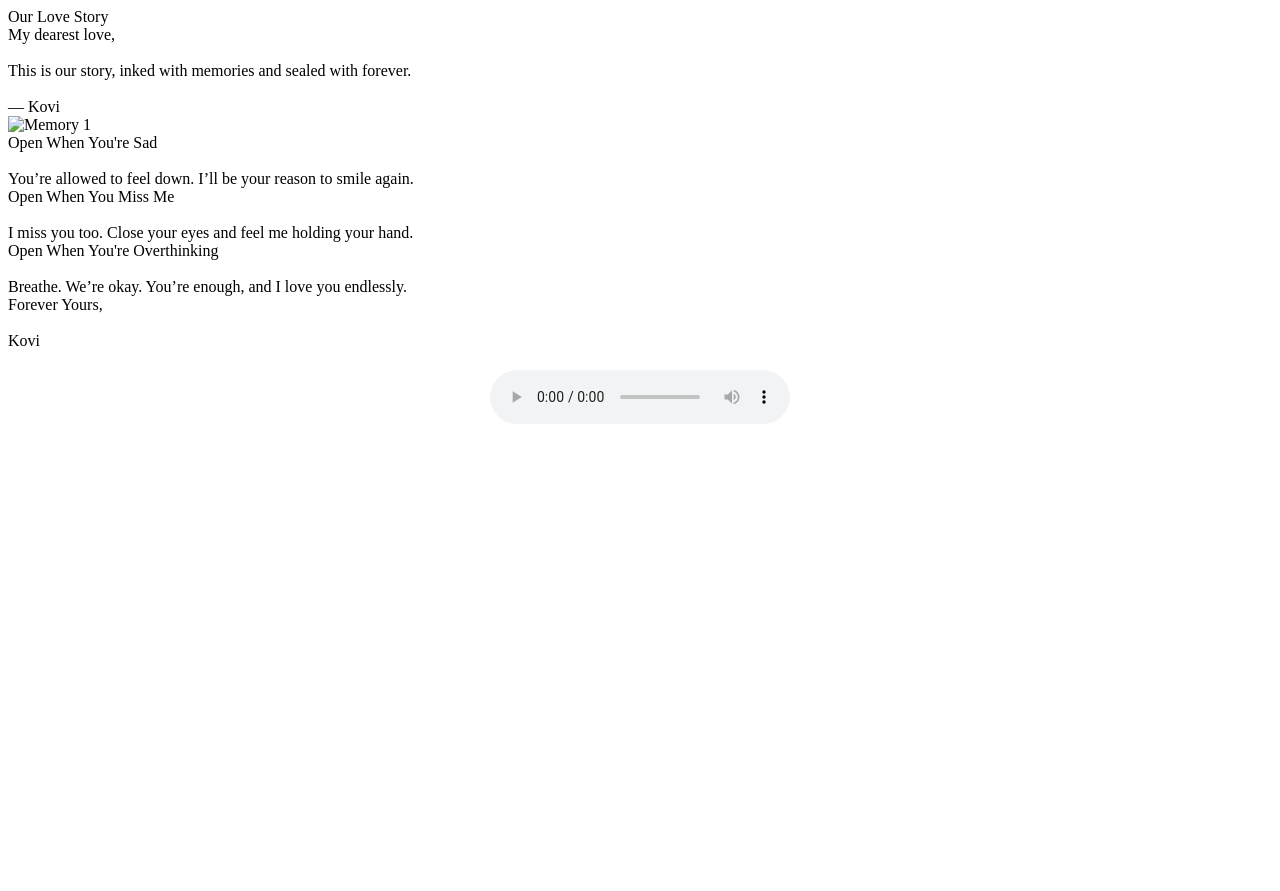
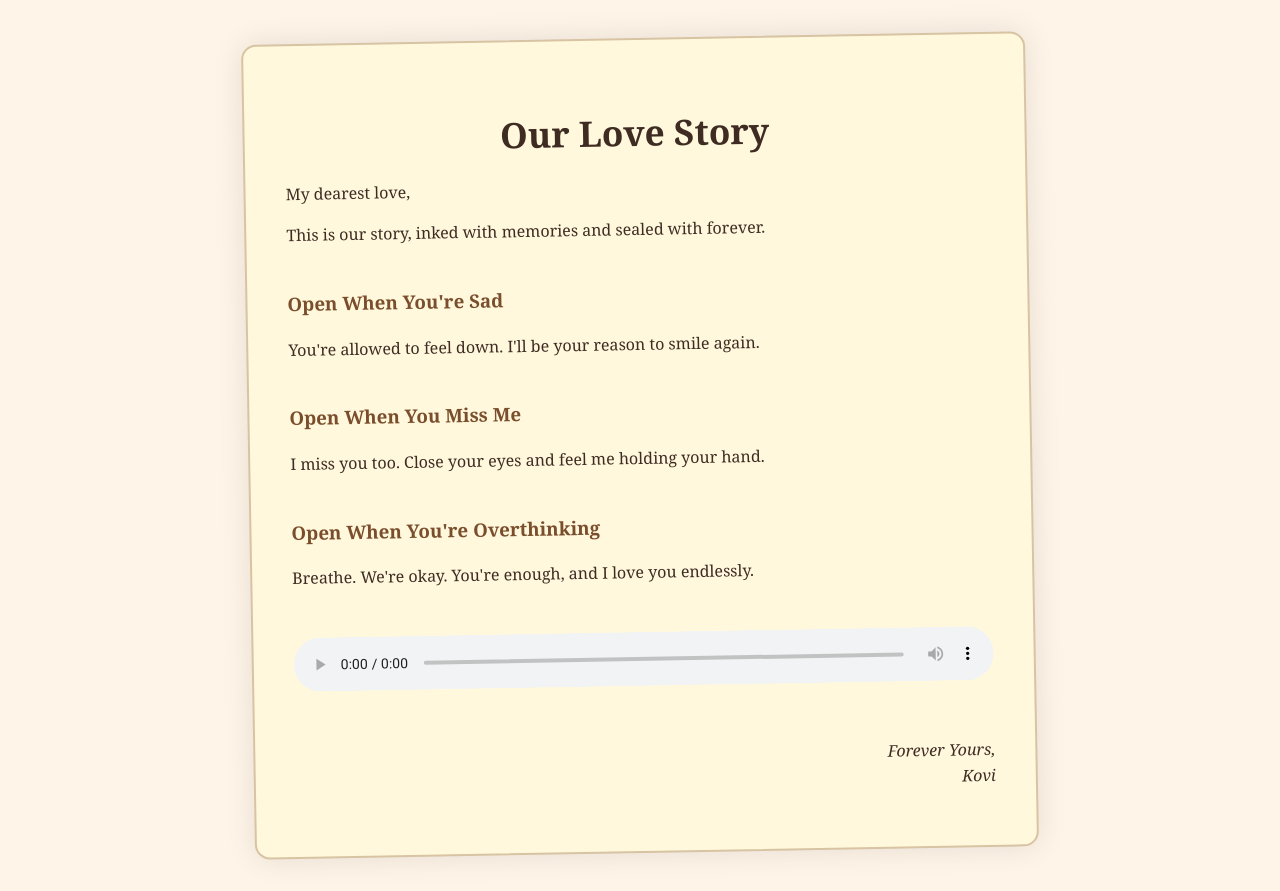
Before and after one commit to kovarthini-nithishkumar/NiKo, a plain HTML site: page index.html in a window 1280 px wide. Before the commit the page ends 800 px from the top, so only its background shows below. Drawn offline with nearby package versions, Linux system fonts and the light colour scheme.

Commit message:
Update index.html

```diff
--- a/index.html
+++ b/index.html
@@ -1,36 +1,91 @@
-
 <!DOCTYPE html>
 <html lang="en">
 <head>
-  <meta charset="UTF-8">
-  <meta name="viewport" content="width=device-width, initial-scale=1.0">
+  <meta charset="UTF-8" />
+  <meta name="viewport" content="width=device-width, initial-scale=1.0"/>
   <title>Our Love Flipbook</title>
-  <link rel="stylesheet" href="css/style.css">
-  <script src="https://code.jquery.com/jquery-3.6.0.min.js"></script>
-  <script src="js/turn.min.js"></script>
+  <style>
+    body {
+      background: #fef4e8;
+      font-family: 'Georgia', serif;
+      color: #3e2c23;
+      padding: 30px;
+      line-height: 1.6;
+    }
+
+    .book {
+      background: #fff8dc;
+      border: 2px solid #d8c4a3;
+      box-shadow: 0 0 30px rgba(0,0,0,0.1);
+      padding: 40px;
+      max-width: 700px;
+      margin: auto;
+      border-radius: 15px;
+      transform: rotate(-1deg);
+    }
+
+    h1 {
+      font-size: 2.2rem;
+      text-align: center;
+      margin-bottom: 10px;
+    }
+
+    h3 {
+      margin-top: 30px;
+      color: #7a4e2c;
+    }
+
+    .section {
+      margin-top: 40px;
+    }
+
+    .flip {
+      transition: all 0.6s ease;
+    }
+
+    .flip:hover {
+      transform: rotate(1deg) scale(1.02);
+    }
+
+    audio {
+      margin-top: 30px;
+      width: 100%;
+    }
+
+    .signature {
+      margin-top: 50px;
+      text-align: right;
+      font-style: italic;
+    }
+  </style>
 </head>
 <body>
-  <div class="book" id="flipbook">
-    <div class="page cover">Our Love Story</div>
-    <div class="page">My dearest love,<br><br>This is our story, inked with memories and sealed with forever.<br><br>— Kovi</div>
-    <div class="page"><img src="images/photo1.jpg" alt="Memory 1"></div>
-    <div class="page open-when">Open When You're Sad<br><br>You’re allowed to feel down. I’ll be your reason to smile again.</div>
-    <div class="page open-when">Open When You Miss Me<br><br>I miss you too. Close your eyes and feel me holding your hand.</div>
-    <div class="page open-when">Open When You're Overthinking<br><br>Breathe. We’re okay. You’re enough, and I love you endlessly.</div>
-    <div class="page final">Forever Yours,<br><br>Kovi</div>
+  <div class="book flip">
+    <h1>Our Love Story</h1>
+    <p>My dearest love,</p>
+    <p>This is our story, inked with memories and sealed with forever.</p>
+
+    <div class="section">
+      <h3>Open When You're Sad</h3>
+      <p>You're allowed to feel down. I'll be your reason to smile again.</p>
+    </div>
+
+    <div class="section">
+      <h3>Open When You Miss Me</h3>
+      <p>I miss you too. Close your eyes and feel me holding your hand.</p>
+    </div>
+
+    <div class="section">
+      <h3>Open When You're Overthinking</h3>
+      <p>Breathe. We're okay. You're enough, and I love you endlessly.</p>
+    </div>
+
+    <audio controls>
+      <source src="your-love-song.mp3" type="audio/mp3">
+      Your browser does not support the audio element.
+    </audio>
+
+    <p class="signature">Forever Yours,<br>Kovi</p>
   </div>
-
-  <audio autoplay loop controls style="display:block; margin: 20px auto;">
-    <source src="audio/love-song.mp3" type="audio/mp3">
-    Your browser does not support the audio element.
-  </audio>
-
-  <script>
-    $('#flipbook').turn({
-      width: 800,
-      height: 500,
-      autoCenter: true
-    });
-  </script>
 </body>
 </html>
```
